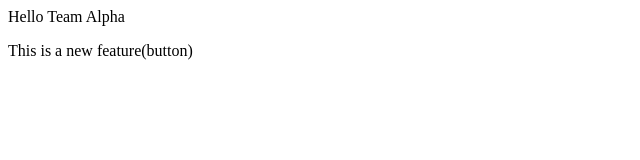
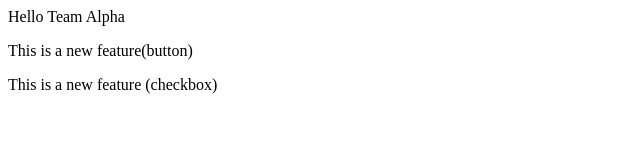
Before and after one commit to RuquiaAlam/SazpinTeamA, a plain HTML site: page index.html in a window 1280 px wide. Shown: the whole page, without its empty margins (0-640 px from the left). Drawn offline with Linux system fonts and the light colour scheme.

Commit message:
added feauture checkbox

```diff
--- a/index.html
+++ b/index.html
@@ -1,2 +1,3 @@
 <p>Hello Team Alpha</p>
 <p>This is a new feature(button)</p>
+<p>This is a new feature (checkbox)</p>
```
